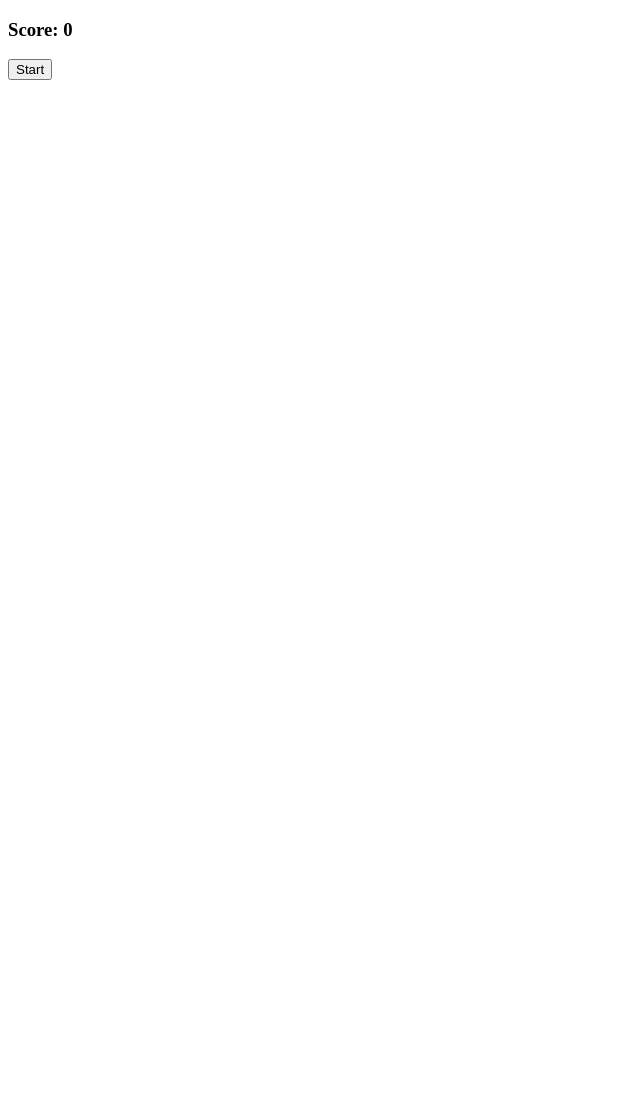
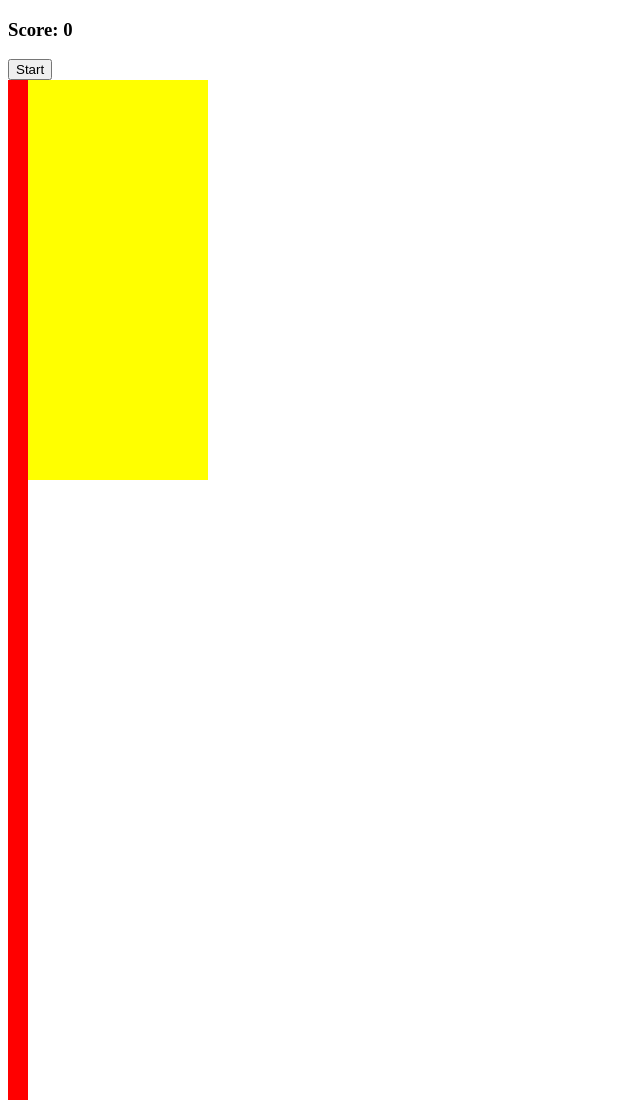
Before and after one commit to dnaren/tetris, a plain HTML site: page index.html in a window 1280 px wide. Shown: the top 1100 px of the page, without its empty margins (0-640 px from the left). Before the commit the page ends 800 px from the top, so only its background shows below. Drawn offline with Linux system fonts and the light colour scheme.

Commit message:
fixing basic style issue

```diff
--- a/index.html
+++ b/index.html
@@ -4,7 +4,7 @@
     <meta charset="UTF-8" />
     <meta name="viewport" content="width=device-width, initial-scale=1.0" />
     <script src="app.js"></script>
-    <link href="style.css" />
+    <link href="style.css" rel="stylesheet" />
     <title>Tetris</title>
   </head>
   <body>
```
Also changed, not shown: 1 other file.
